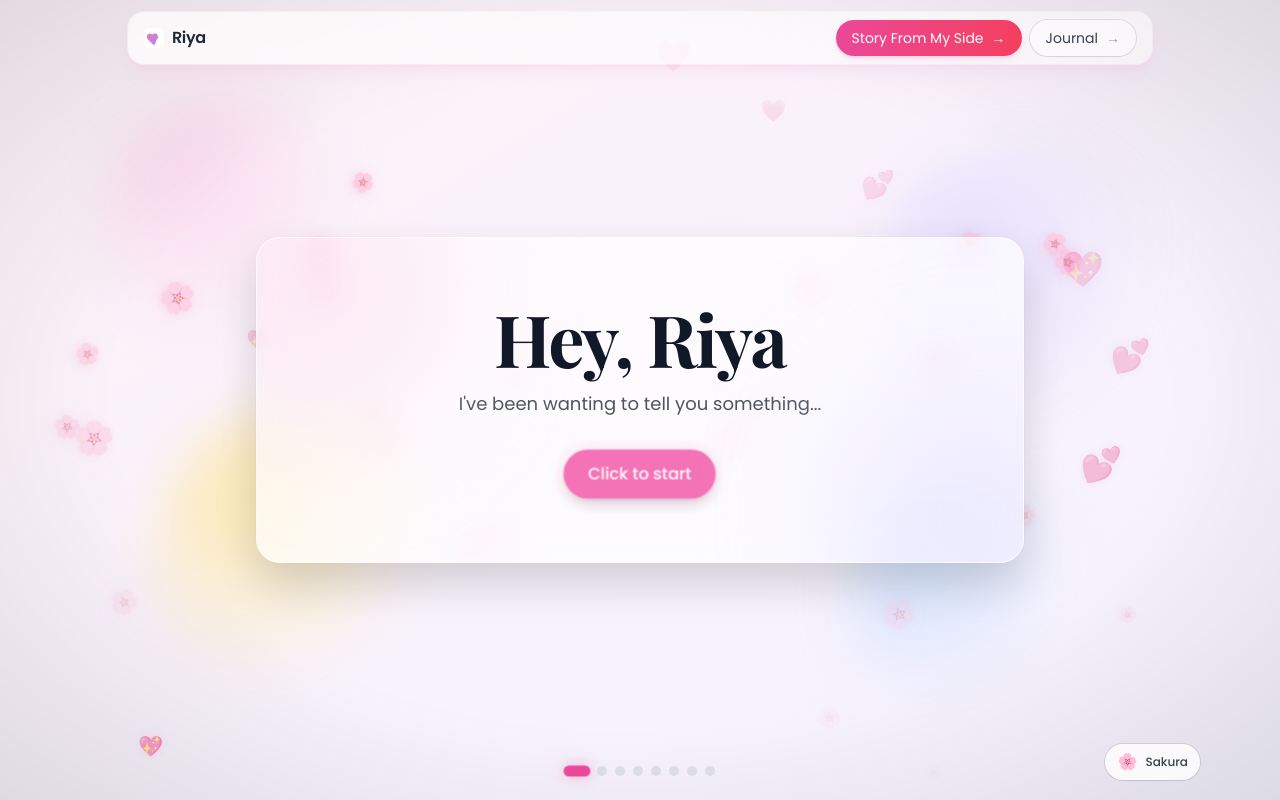
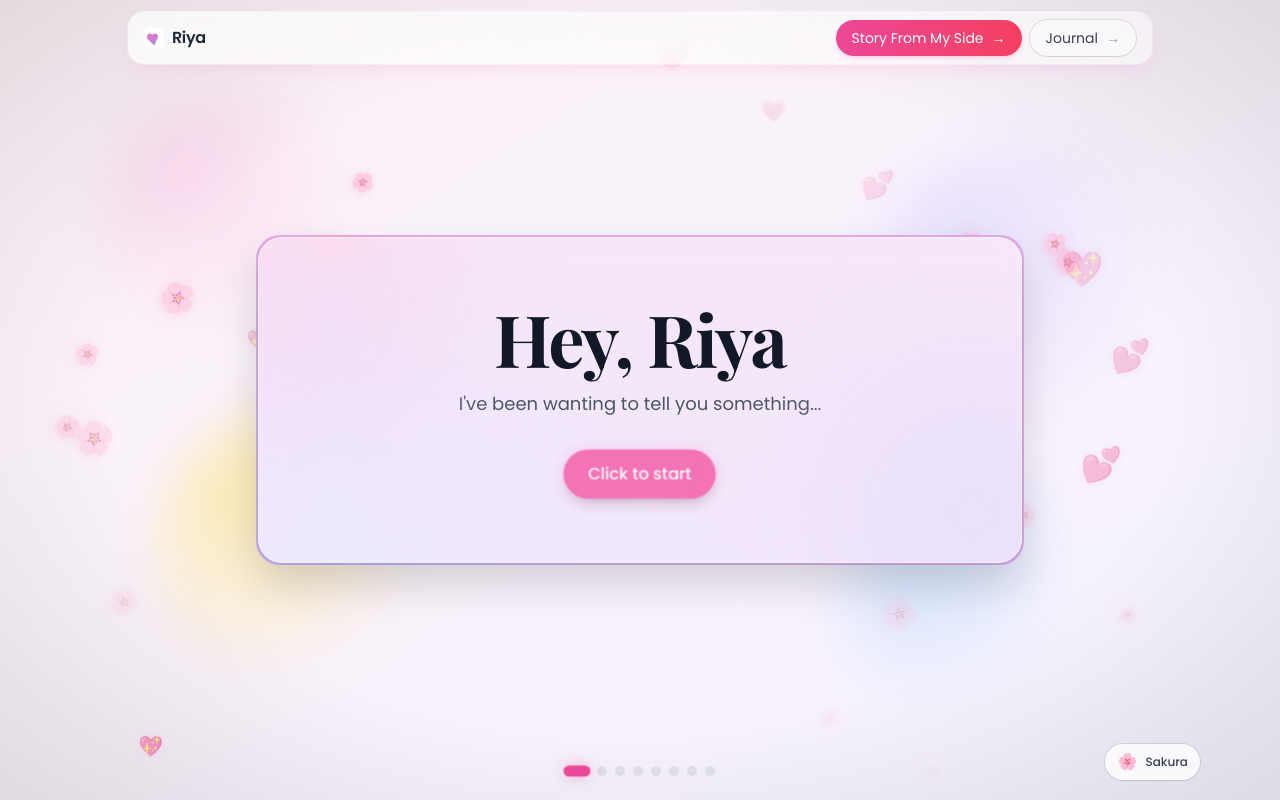
Before and after one commit to threatthriver/someone-special, a React (Vite) app: page / in a window 1280 px wide. Built offline with nearby package versions, Linux system fonts and the light colour scheme.

Commit message:
feat: add 3D tilt effect and sheen animation to StoryCard component

```diff
--- a/src/components/StoryCard.tsx
+++ b/src/components/StoryCard.tsx
@@ -1,5 +1,5 @@
-import type { PropsWithChildren } from 'react'
-import { motion, useReducedMotion } from 'framer-motion'
+import { useRef, type PropsWithChildren, type MouseEvent } from 'react'
+import { motion, useReducedMotion, useMotionValue, useTransform } from 'framer-motion'
 
 type StoryCardProps = PropsWithChildren<{
   isActive: boolean
@@ -8,6 +8,29 @@ type StoryCardProps = PropsWithChildren<{
 
 export default function StoryCard({ isActive, direction = 1, children }: StoryCardProps) {
   const prefersReducedMotion = useReducedMotion()
+
+  // Subtle 3D tilt based on cursor position (respects reduced motion)
+  const cardRef = useRef<HTMLDivElement>(null)
+  const mvX = useMotionValue(0)
+  const mvY = useMotionValue(0)
+  const rotX = useTransform(mvY, [-0.5, 0.5], [6, -6])
+  const rotY = useTransform(mvX, [-0.5, 0.5], [-6, 6])
+
+  const handleMouseMove = (e: MouseEvent<HTMLDivElement>) => {
+    if (prefersReducedMotion || !isActive) return
+    const el = cardRef.current
+    if (!el) return
+    const rect = el.getBoundingClientRect()
+    const px = (e.clientX - rect.left) / rect.width - 0.5
+    const py = (e.clientY - rect.top) / rect.height - 0.5
+    mvX.set(px)
+    mvY.set(py)
+  }
+
+  const handleMouseLeave = () => {
+    mvX.set(0)
+    mvY.set(0)
+  }
 
   const variants = {
     idle: {
@@ -50,14 +73,36 @@ export default function StoryCard({ isActive, direction = 1, children }: StoryCa
       style={{ pointerEvents: isActive ? 'auto' : 'none' }}
       aria-hidden={!isActive}
     >
-      <div
-        className={`card glass relative overflow-hidden max-w-3xl w-full mx-auto text-center
-        rounded-3xl shadow-2xl ring-1 ring-white/40
-        px-6 py-12 md:px-10 md:py-16
-        before:content-[''] before:absolute before:-top-24 before:-left-24 before:h-72 before:w-72 before:rounded-full before:bg-pink-200/40 before:blur-3xl
-        after:content-[''] after:absolute after:-bottom-24 after:-right-24 after:h-72 after:w-72 after:rounded-full after:bg-violet-200/40 after:blur-3xl${isActive ? ' story-card-glow' : ''}`}
-      >
-        {children}
+      {/* Gradient border wrapper */}
+      <div className={`group relative rounded-3xl p-[2px] max-w-3xl w-full mx-auto ${
+        isActive
+          ? 'bg-[conic-gradient(at_10%_10%,#f9a8d4,#c4b5fd,#f9a8d4)]'
+          : 'bg-white/30'
+      }`}>
+        <motion.div
+          ref={cardRef}
+          className={`card glass relative overflow-hidden w-full text-center
+          rounded-3xl shadow-2xl ring-1 ring-white/40
+          px-6 py-12 md:px-10 md:py-16
+          before:content-[''] before:absolute before:-top-24 before:-left-24 before:h-72 before:w-72 before:rounded-full before:bg-pink-200/40 before:blur-3xl
+          after:content-[''] after:absolute after:-bottom-24 after:-right-24 after:h-72 after:w-72 after:rounded-full after:bg-violet-200/40 after:blur-3xl${
+            isActive ? ' story-card-glow' : ''
+          }`}
+          style={{
+            rotateX: prefersReducedMotion ? 0 : rotX,
+            rotateY: prefersReducedMotion ? 0 : rotY,
+            transformPerspective: 900,
+          }}
+          whileHover={prefersReducedMotion ? undefined : { scale: 1.01 }}
+          onMouseMove={handleMouseMove}
+          onMouseLeave={handleMouseLeave}
+        >
+          {children}
+          {/* Sheen overlay */}
+          <div className="pointer-events-none absolute inset-0 opacity-0 group-hover:opacity-100 transition-opacity duration-700">
+            <div className="sheen" />
+          </div>
+        </motion.div>
       </div>
     </motion.section>
   )
--- a/src/index.css
+++ b/src/index.css
@@ -279,3 +279,28 @@ html { scroll-behavior: smooth; }
   .animate-breathe,
   .story-card-glow { animation: none !important; }
 }
+
+/* Sheen highlight for StoryCard */
+.sheen {
+  position: absolute;
+  top: -20%;
+  left: -50%;
+  width: 140%;
+  height: 140%;
+  pointer-events: none;
+  background: linear-gradient(
+    105deg,
+    rgba(255,255,255,0) 45%,
+    rgba(255,255,255,0.35) 50%,
+    rgba(255,255,255,0) 55%
+  );
+  transform: translateX(-120%) rotate(8deg);
+  filter: blur(2px);
+}
+.group:hover .sheen { animation: sheenSweep 1100ms cubic-bezier(0.22, 1, 0.36, 1) forwards; }
+@keyframes sheenSweep {
+  to { transform: translateX(120%) rotate(8deg); }
+}
+@media (prefers-reduced-motion: reduce) {
+  .group:hover .sheen { animation: none !important; }
+}
```
